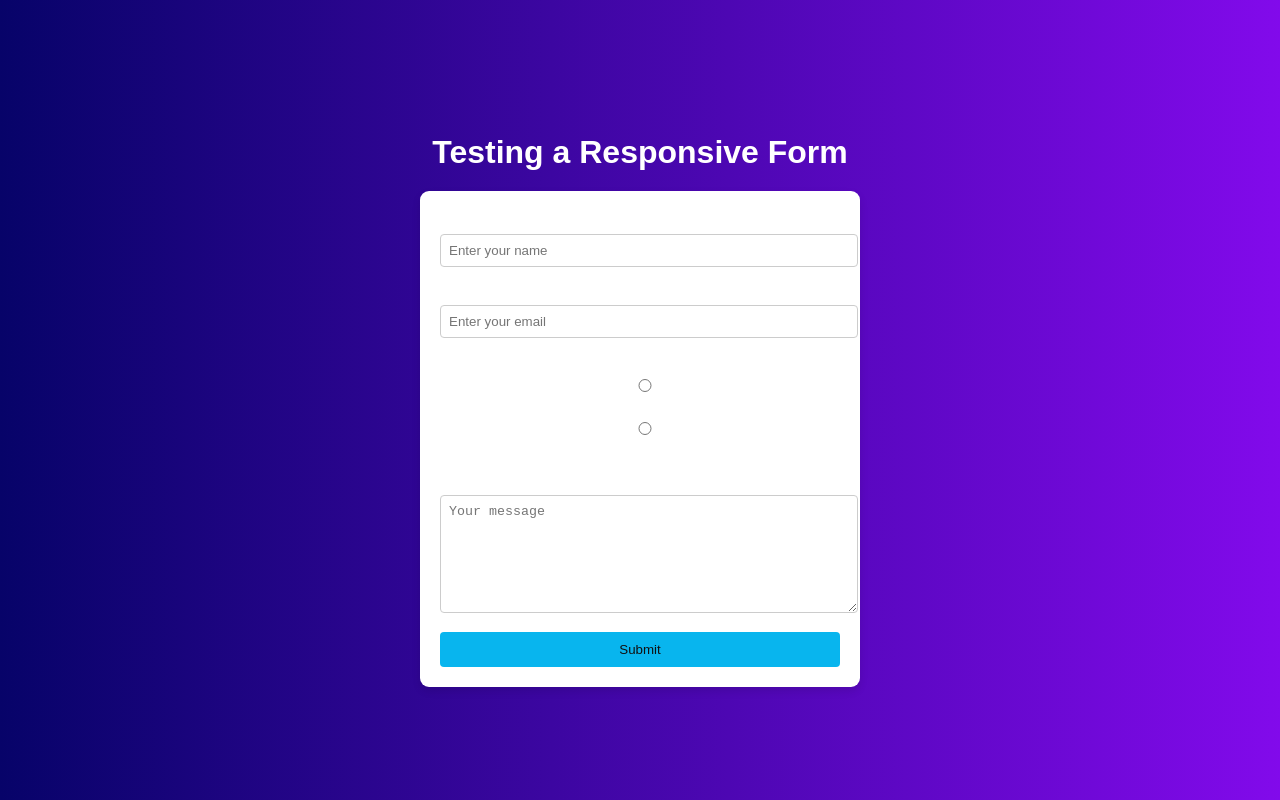
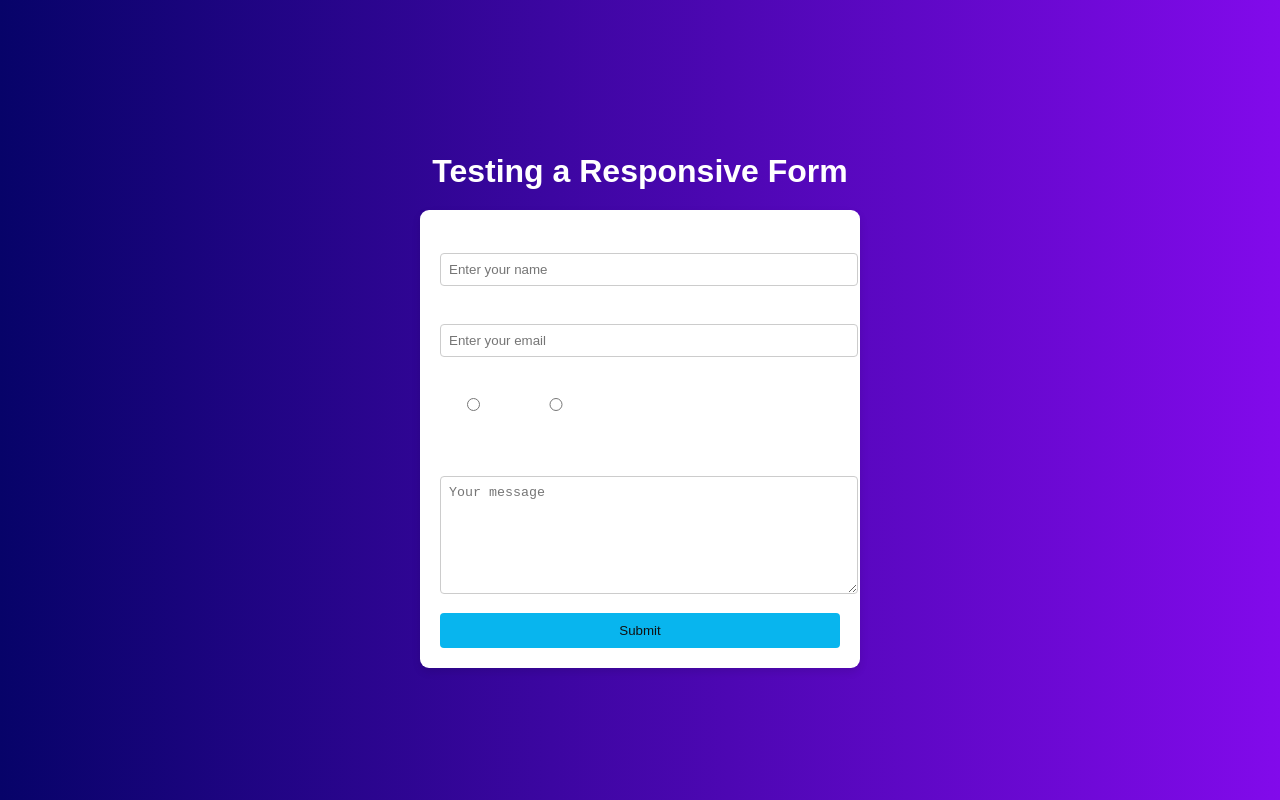
Before and after one commit to Lithasa/LeraningReact, a React (Create React App) app in the folder reactp/: page / in a window 1280 px wide. Built offline with nearby package versions, Linux system fonts and the light colour scheme.

Commit message:
updated with styles

```diff
--- a/reactp/src/App.css
+++ b/reactp/src/App.css
@@ -13,6 +13,11 @@
 
 h1 {
   margin-bottom: 20px;
+}
+
+.checkbox-group {
+  display: flex;
+  gap: 1rem;
 }
 
 .responsive-form {
```
